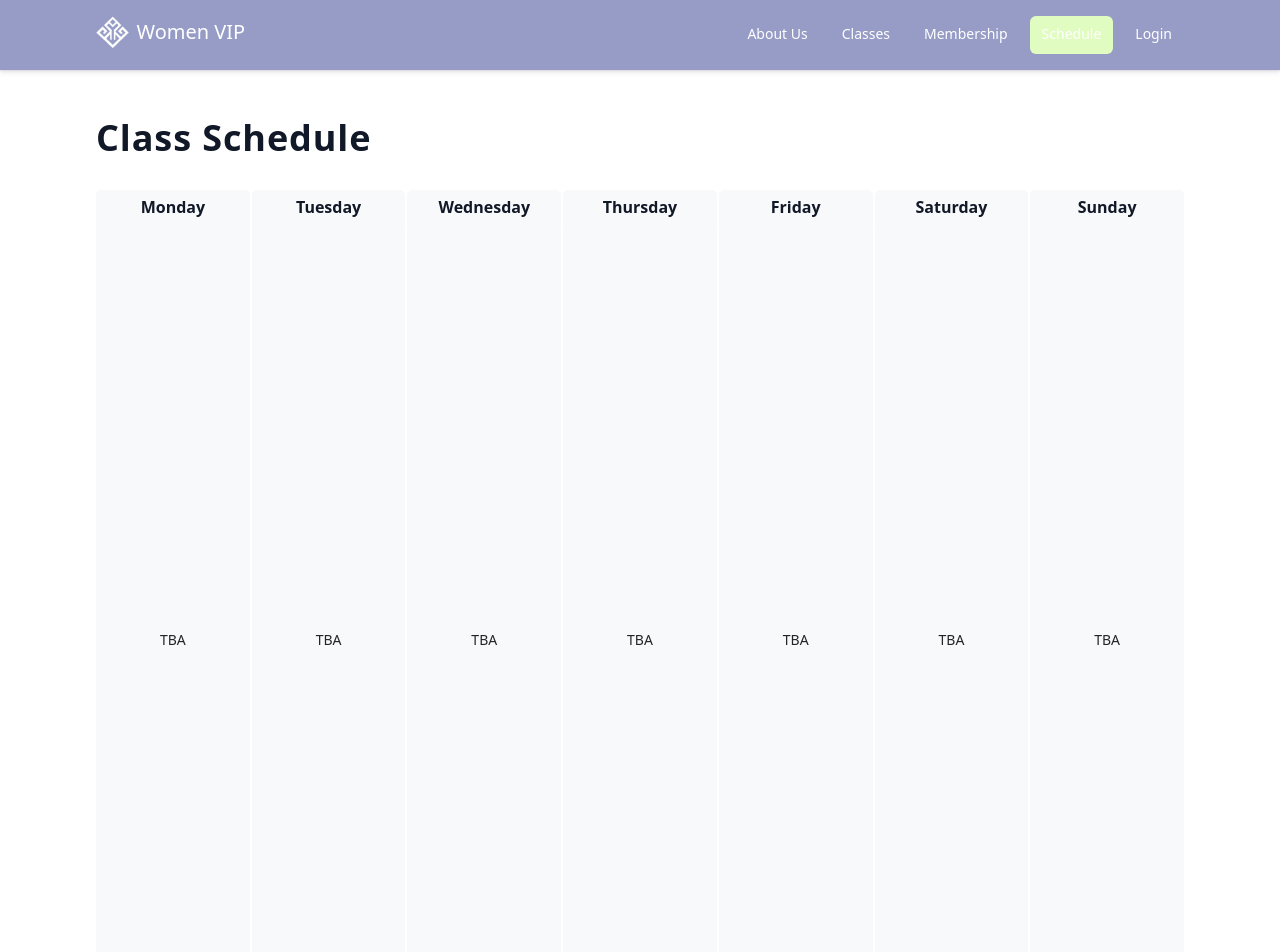
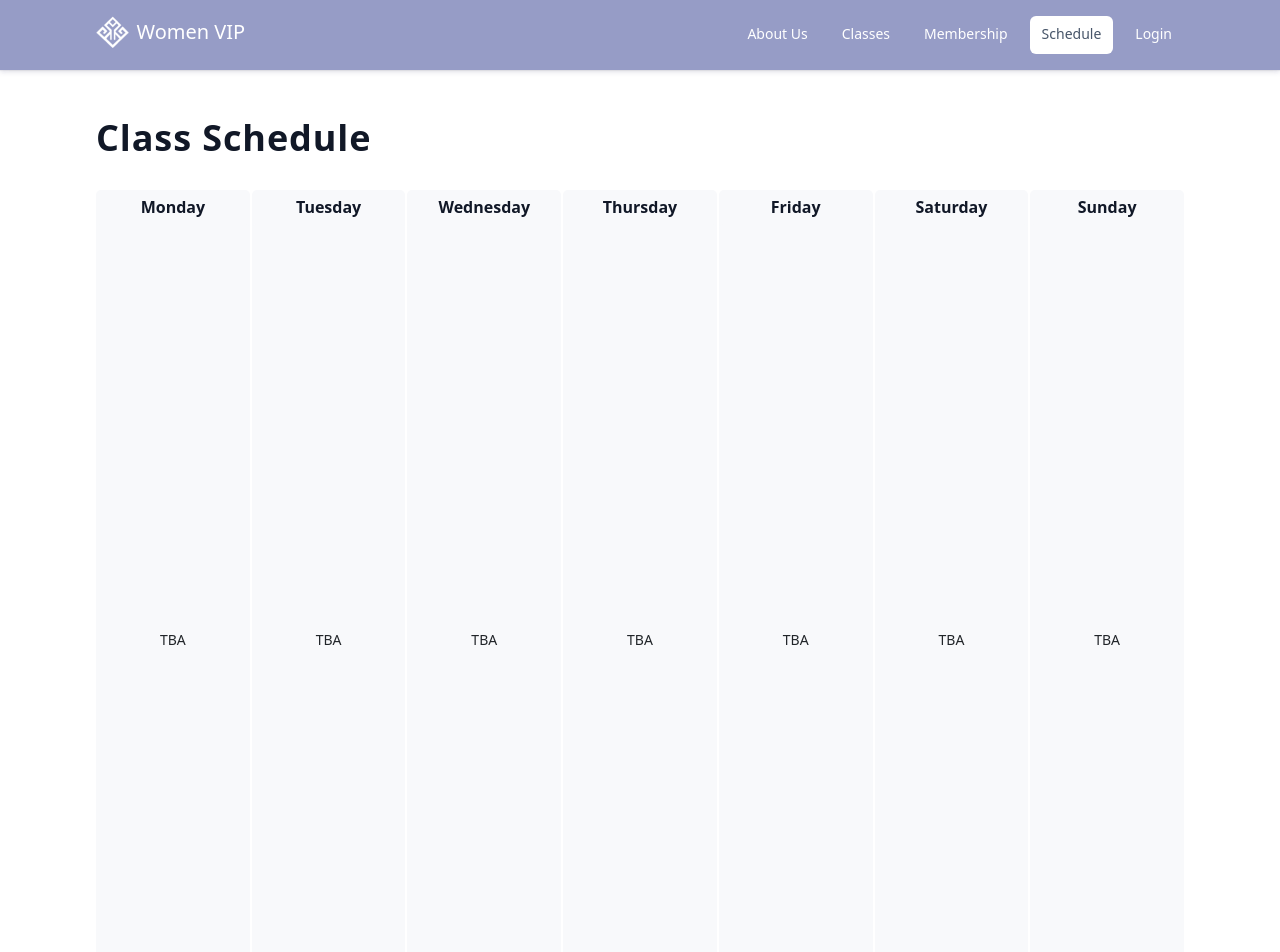
Before and after one commit to TGA-Academy/TGA-Academy.github.io, a Jekyll site: the page built from pages/schedule.html, in a window 1280 px wide and 1400 px high. Shown: the top 952 px of the window. Built offline with Jekyll 4.4.1, drawn with Linux system fonts in a browser that asks for light colours.

Commit message:
fuck green

```diff
--- a/assets/css/main.css
+++ b/assets/css/main.css
@@ -2,7 +2,6 @@
 
 :root {
   --vip-primary:   rgb(150, 156, 198);
-  --vip-secondary: rgb(225, 252, 193);
   --vip-gray:      rgb(248, 249, 251);
   --gray-900:      rgb(17, 24, 39);
   --slate-600:     rgb(71, 85, 105);
@@ -71,7 +70,7 @@ p.important {
 }
 
 a {
-  color: var(--vip-secondary);
+  color: var(--vip-primary);
   &:hover {
     text-decoration: undeline;
   }
@@ -105,15 +104,12 @@ ul {
 .text-center {
   text-align: center;
 }
-.text-red {
-  color: var(--vip-secondary);
-}
 a.large-button {
   display:          inline-block;
   font-size:        1.25rem;
   line-height:      1.75rem;
   font-weight:      600;
-  background-color: var(--vip-secondary);
+  background-color: var(--vip-primary);
   color:            white;
   padding:          1rem 1.5rem;
   border-radius:    0.5rem;
@@ -280,7 +276,8 @@ nav {
           border-radius:   6px;
           &:hover,
           &.active {
-            background-color: var(--vip-secondary);
+            color:            var(--slate-600);
+            background-color: white;
           }
           svg {
             color:       white;
@@ -311,7 +308,7 @@ nav {
             text-decoration:  none;
             padding:          10px 20px;
             &:hover {
-              color:            var(--vip-secondary);
+              color:            var(--vip-primary);
               background-color: var(--vip-gray);
             }
           }
@@ -445,7 +442,7 @@ form.formatted-form {
     }
   }
   button {
-    background-color: var(--vip-secondary);
+    background-color: var(--vip-primary);
     color:            white;
     padding:          6px 12px;
     border-radius:    6px;
```
